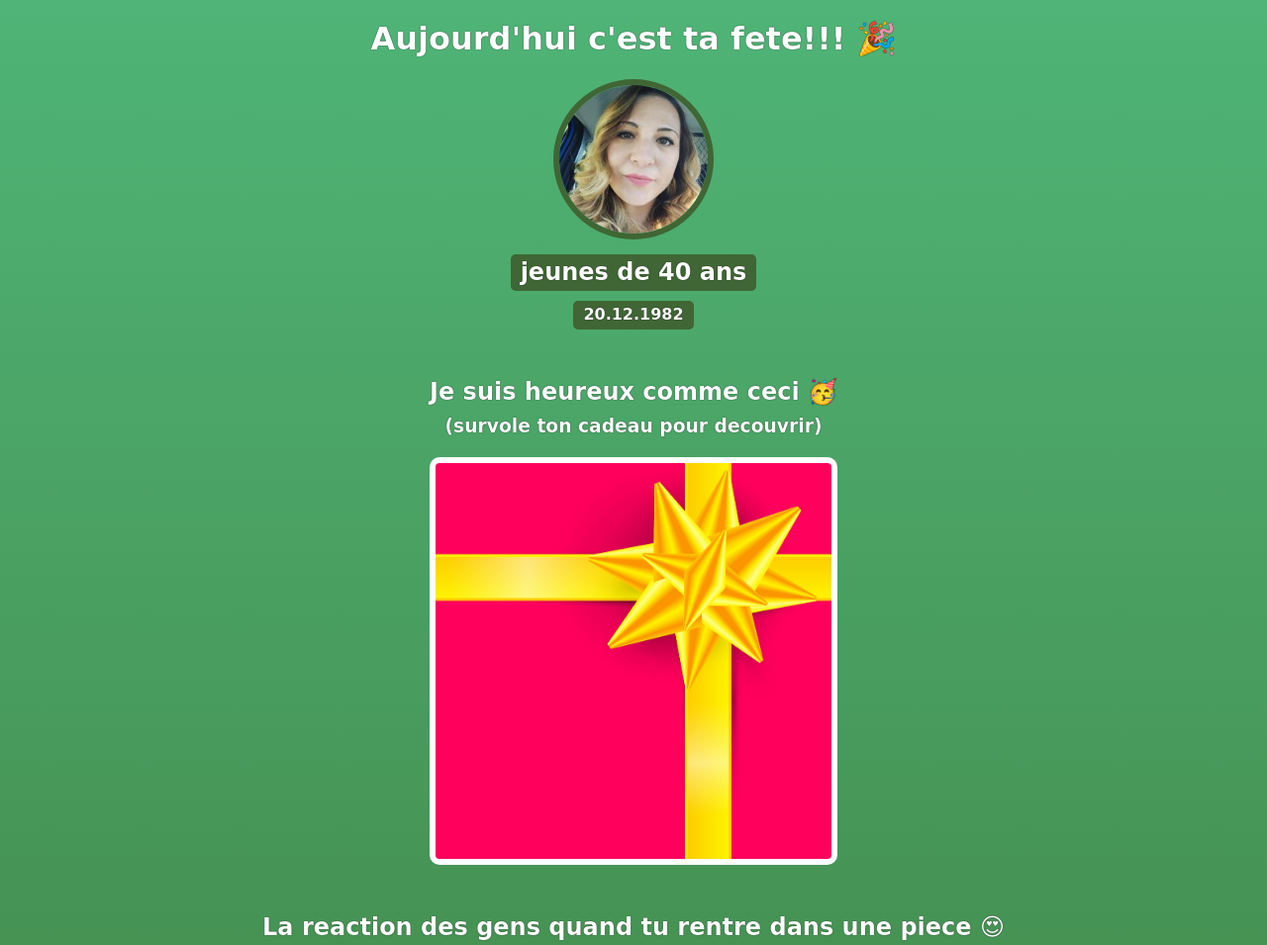
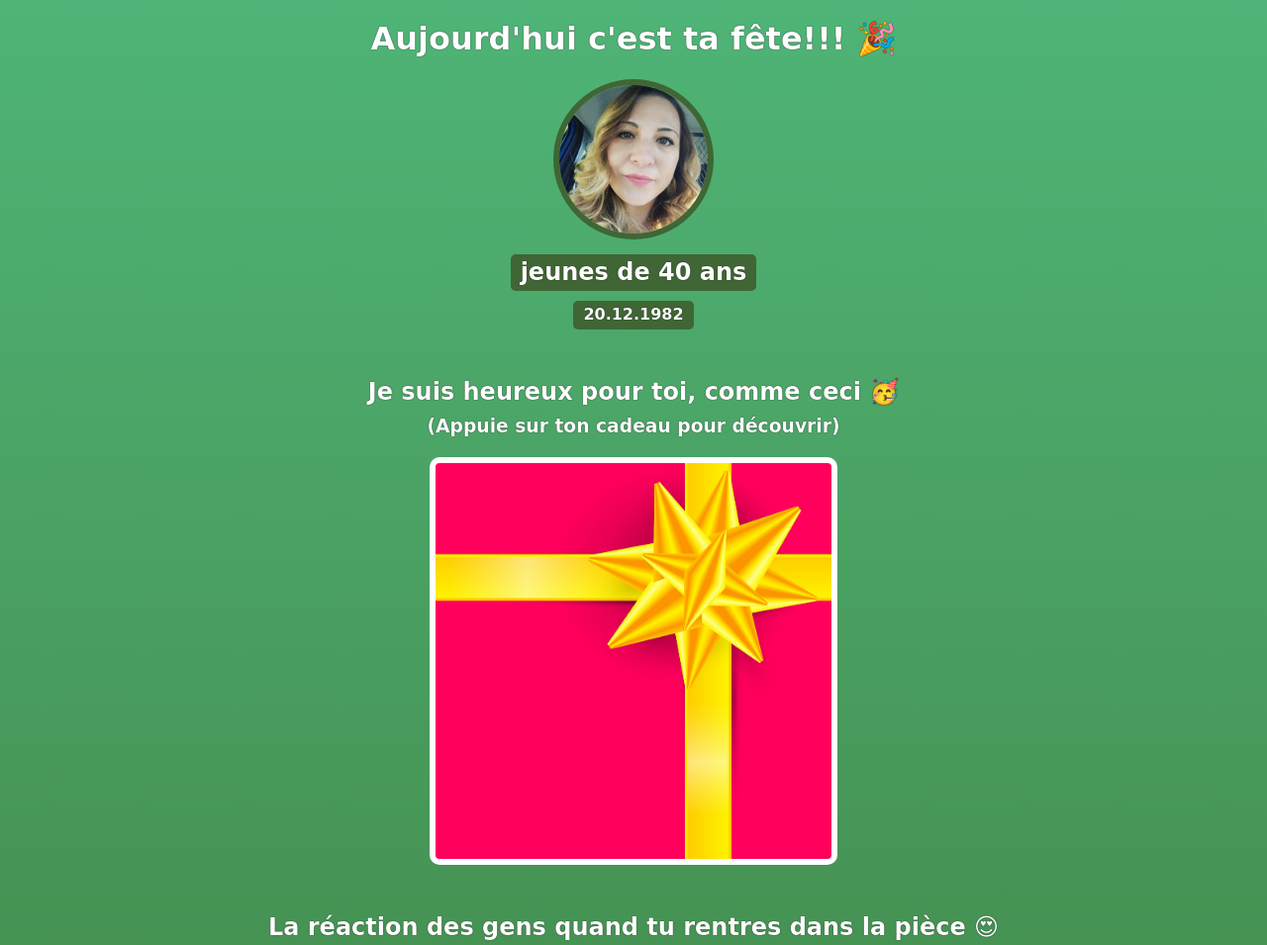
Before and after one commit to Gieltie/gift-card-site, a plain HTML site: page index.html in a window 1280 px wide. Shown: the top 955 px of the page at 99% size. Drawn offline with nearby package versions, Linux system fonts and the light colour scheme; a web font is replaced by a local one.

Commit message:
update olga

```diff
--- a/index.html
+++ b/index.html
@@ -7,30 +7,30 @@
     </head>
     <body>
         <div id="header">
-            <h1>Aujourd'hui c'est ta fete!!! 🎉</h1>
+            <h1>Aujourd'hui c'est ta fête!!! 🎉</h1>
             <img id="bff-img" src="images/Olga.jpeg">
             <h2 id="bday-age">jeunes de 40 ans</h2>
             <h4 id="bday-date">20.12.1982</h4>
         </div>
 
         <div class="gift-section">
-            <h2 class="gift-title">Je suis heureux comme ceci 🥳</h2>
-            <h3 class="gift-hint">(survole ton cadeau pour decouvrir)</h3>
+            <h2 class="gift-title">Je suis heureux pour toi, comme ceci 🥳</h2>
+            <h3 class="gift-hint">(Appuie sur ton cadeau pour découvrir)</h3>
             <div class="gift-img" id="gift-img-happy"></div>
         </div>
 
         <div class="gift-section">
-            <h2 class="gift-title">La reaction des gens quand tu rentre dans une piece 😍</h2>
+            <h2 class="gift-title">La réaction des gens quand tu rentres dans la pièce 😍</h2>
             <div class="gift-img" id="gift-img-hot"></div>
         </div>
 
         <div class="gift-section">
-            <h2 class="gift-title">Ci je devrait te decrir un une seule mot 👇</h2>
+            <h2 class="gift-title">Si je devais te décrire en un seul mot 👇</h2>
             <div class="gift-img" id="gift-img-genius"></div>
         </div>
 
         <div class="gift-section">
-            <h2 class="gift-title">La seule personne aussi fort que toi 💪</h2>
+            <h2 class="gift-title">La seule personne aussi forte que toi 💪</h2>
             <div class="gift-img" id="gift-img-badass"></div>
         </div>
 
```
